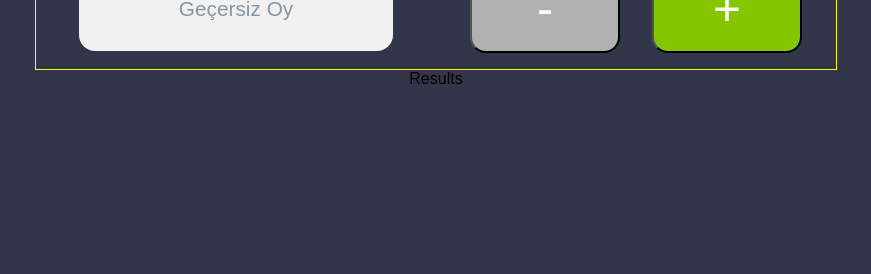
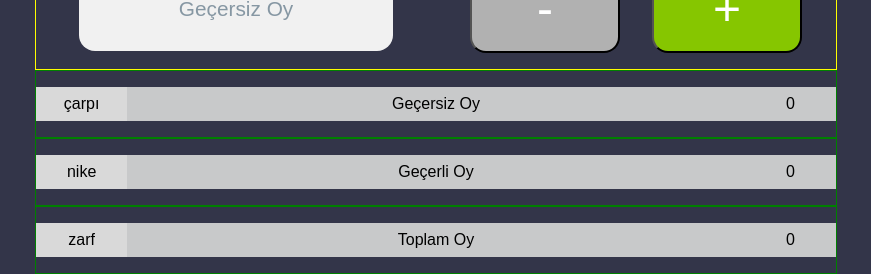
Before and after one commit to yusufgozukara/voteapp, a React (Create React App) app: page / in a window 1280 px wide. Shown: the part 658-932 px from the top of the page, without its empty margins (204-1075 px from the left). Before the commit the page ends 800 px from the top, so only its background shows below. Built offline with nearby package versions, Linux system fonts and the light colour scheme.

Commit message:
result comp and css added

```diff
--- a/src/App.js
+++ b/src/App.js
@@ -4,6 +4,7 @@ import InvalidVote from "./components/InvalidVote/InvalidVote";
 import Results from "./components/Results/Results";
 import persons from "./person.json";
 import { useState } from "react";
+import results from "./results.json";
 
 function App() {
   const [vote, setVote] = useState(0);
@@ -16,7 +17,10 @@ function App() {
         ))}
       </div>
       <InvalidVote />
-      <Results />
+
+      {results.map((result) => (
+        <Results result={result} />
+      ))}
     </div>
   );
 }
--- /dev/null
+++ b/src/components/Results/Results.css
@@ -0,0 +1,24 @@
+.resultdiv {
+  width: 800px;
+  margin: auto;
+  border: 1px solid green;
+  display: flex;
+}
+
+.resultIcon {
+  background-color: #d9d9d9;
+  width: 10%;
+  padding: 0.5rem;
+}
+
+.resultTitle {
+  background-color: #c8c9ca;
+  width: 80%;
+  padding: 0.5rem;
+}
+
+.resultNumber {
+  background-color: #c8c9ca;
+  width: 10%;
+  padding: 0.5rem;
+}
--- a/src/components/Results/Results.js
+++ b/src/components/Results/Results.js
@@ -1,7 +1,15 @@
 import React from "react";
+import "./Results.css";
 
-const Results = () => {
-  return <div>Results</div>;
+const Results = ({ result }) => {
+  const { title, img } = result;
+  return (
+    <div className="resultdiv">
+      <p className="resultIcon">{img}</p>
+      <p className="resultTitle">{title}</p>
+      <p className="resultNumber">0</p>
+    </div>
+  );
 };
 
 export default Results;
```
